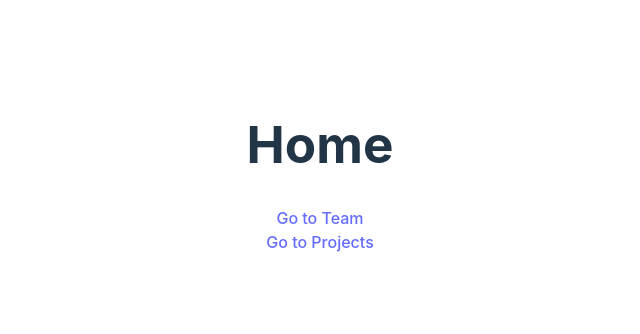
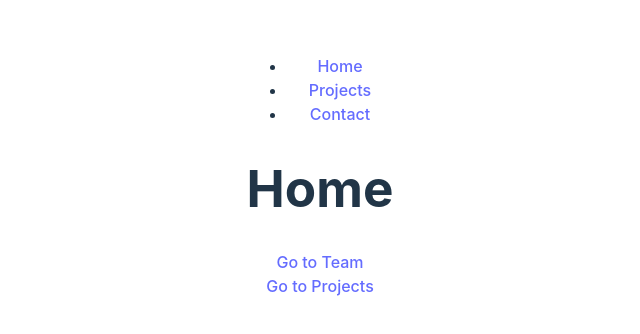
Before and after one commit to tascott/Project-2, a React (Vite) app: page / in a window 1280 px wide. Shown: the part 232-566 px from the top of the page, without its empty margins (320-960 px from the left). Built offline with nearby package versions, Linux system fonts and the light colour scheme.

Commit message:
Add navbar
Add navbar

```diff
--- a/package.json
+++ b/package.json
@@ -10,6 +10,7 @@
   },
   "dependencies": {
     "axios": "^1.3.4",
+    "bootstrap": "^5.2.3",
     "react": "^18.2.0",
     "react-dom": "^18.2.0",
     "react-modal": "^3.16.1",
--- a/src/App.jsx
+++ b/src/App.jsx
@@ -4,6 +4,7 @@
 import Team from './components/Team'
 import ProjectList from './components/ProjectList'
 import ProjectPage from './pages/Project'
+import Navbar from './components/Navbar/Navbar'
 
 function App() {
   return (
@@ -19,6 +20,7 @@
 export default function WrappedApp() {
   return (
     <Router>
+      <Navbar />
       <App />
     </Router>
   );
--- /dev/null
+++ b/src/components/Navbar/Navbar.jsx
@@ -0,0 +1,44 @@
+import React from 'react';
+
+// Here we are using object destructuring assignment to pluck off our variables from the props object
+// We assign them to their own variable names
+function Navbar({ currentPage, handlePageChange }) {
+  return (
+    <ul className="nav nav-bar">
+      <li className="nav-item">
+        <a
+          href="#home"
+          onClick={() => handlePageChange('Home')}
+          // This is a conditional (ternary) operator that checks to see if the current page is "Home"
+          // If it is, we set the current page to 'nav-link-active', otherwise we set it to 'nav-link'
+          className={currentPage === 'Home' ? 'nav-link active' : 'nav-link'}
+        >
+          Home
+        </a>
+      </li>
+      <li className="nav-item">
+        <a
+          href="#projects"
+          onClick={() => handlePageChange('Projects')}
+          // Check to see if the currentPage is `Projects`, and if so we use the active link class from bootstrap. Otherwise, we set it to a normal nav-link
+          className={currentPage === 'Projects' ? 'nav-link active' : 'nav-link'}
+        >
+          Projects
+        </a>
+      </li>
+
+      <li className="nav-item">
+        <a
+          href="#contact"
+          onClick={() => handlePageChange('Contact')}
+          // Check to see if the currentPage is `Contact`, and if so we use the active link class from bootstrap. Otherwise, we set it to a normal nav-link
+          className={currentPage === 'Contact' ? 'nav-link active' : 'nav-link'}
+        >
+          Contact
+        </a>
+      </li>
+    </ul>
+  );
+}
+
+export default Navbar
```
Also changed, not shown: 1 other file (tests, documents, lock files or other folders).
